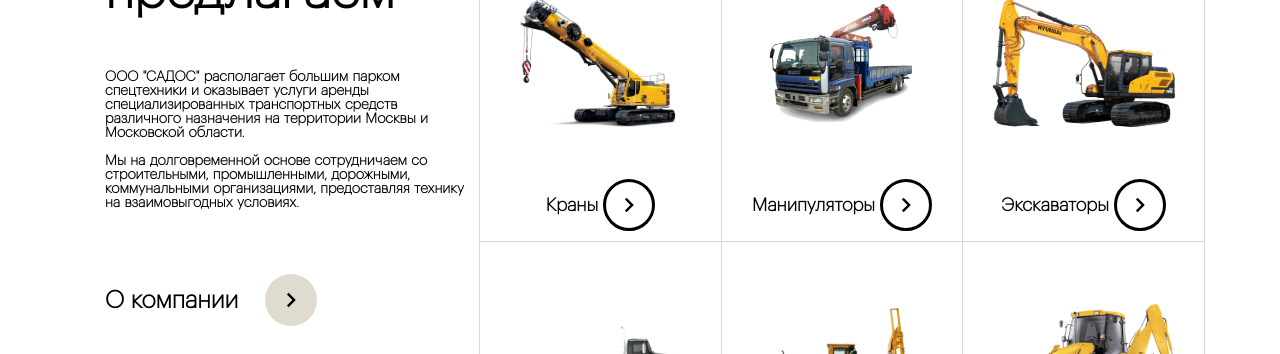
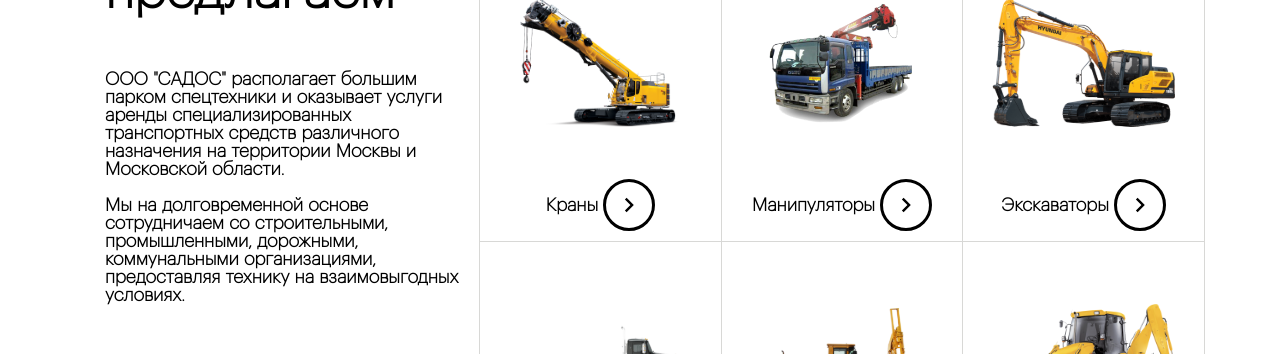
Before and after one commit to lorrod/sados-project, a Nuxt app: page / in a window 1280 px wide. Shown: the part 958-1312 px from the top of the page. Built offline with nearby package versions, Linux system fonts and the light colour scheme.

Commit message:
fix eslint

```diff
--- a/components/container2/__share-information.vue
+++ b/components/container2/__share-information.vue
@@ -48,7 +48,7 @@ export default {
       font-size: 45px;
     }
     &__text {
-      font-size: 14px;
+      font-size: 18px;
       font-weight: 600;
     }
     &__button-about {
--- a/nuxt.config.js
+++ b/nuxt.config.js
@@ -30,7 +30,10 @@ module.exports = {
           enforce: 'pre',
           test: /\.(js|vue)$/,
           loader: 'eslint-loader',
-          exclude: /(node_modules)/
+          exclude: /(node_modules)/,
+          options: {
+            fix: true
+          }
         })
       }
     }
```
Also changed, not shown: .eslintrc.js (added), 1 other file (tests, documents, lock files or other folders).
